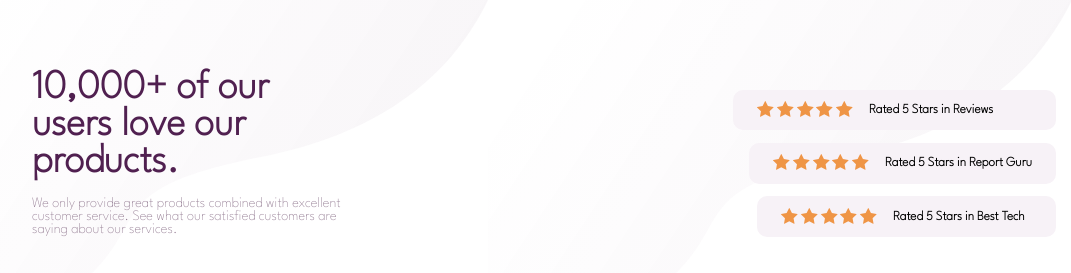
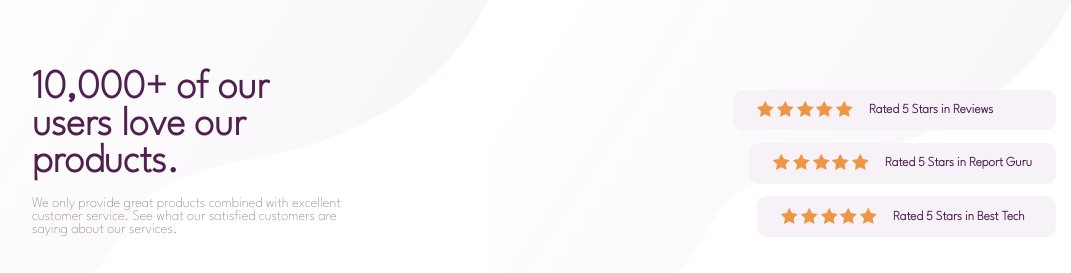
Before and after one commit to Petersgodspower19/Social-Card-for-frontendmentor.io-, a plain HTML site: page index.html in a window 1280 px wide. Shown: the top 273 px of the page, without its empty margins (96-1167 px from the left). Drawn offline with Linux system fonts and the light colour scheme; files whose address does not match are found by name.

Commit message:
Update style.css

```diff
--- a/style.css
+++ b/style.css
@@ -102,7 +102,10 @@
 p{
     color:hsl(303, 10%, 53%);
 }
-
+.firstratings-text, .secondratings-text, .thirdratings-text{
+    font-weight:700;
+    color:hsl(300, 43%, 22%);
+}
 
 @media(max-width:480px){
     h1{
```
